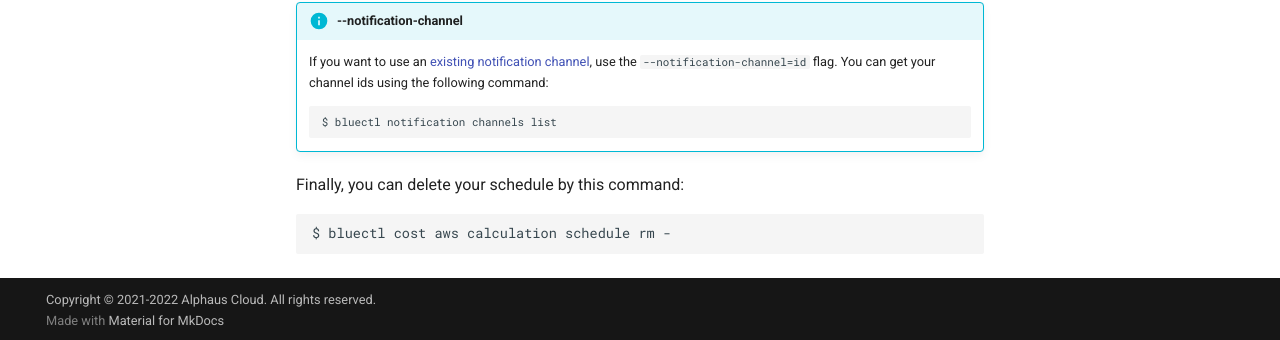
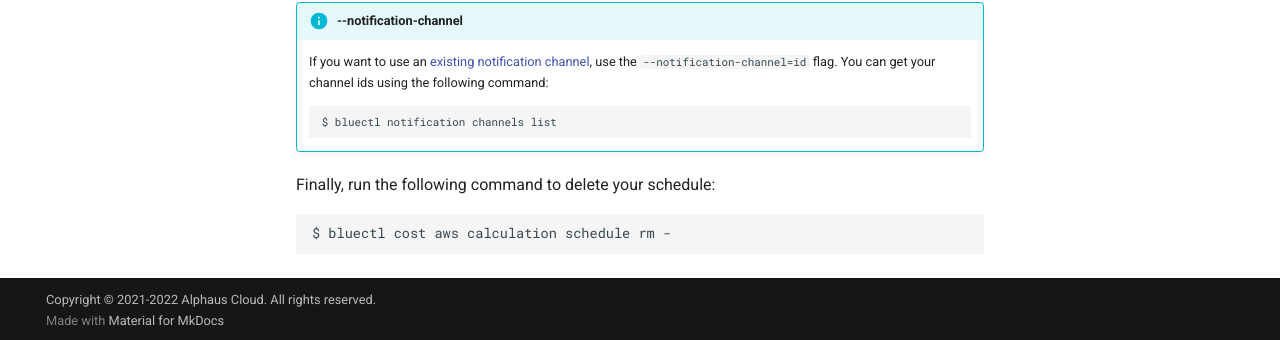
Before and after one commit to alphauslabs/tmpdocs, an MkDocs documentation site: the page built from docs/guides/invoice-calc-sched.md, in a window 1280 px wide and 1057 px high. Shown: the part 714-1054 px from the top of the window. Built offline with MkDocs 1.6.1 and Material for MkDocs 9.7.7, drawn with Linux system fonts in a browser that asks for light colours; comment, search, counter and statistics services are not loaded.

Commit message:
docs: sched

````diff
--- a/docs/guides/invoice-calc-sched.md
+++ b/docs/guides/invoice-calc-sched.md
@@ -26,7 +26,7 @@ $ bluectl cost aws calculation schedule list
     $ bluectl notification channels list
     ```
 
-Finally, you can delete your schedule by this command:
+Finally, run the following command to delete your schedule:
 
 ``` sh
 $ bluectl cost aws calculation schedule rm -
````
